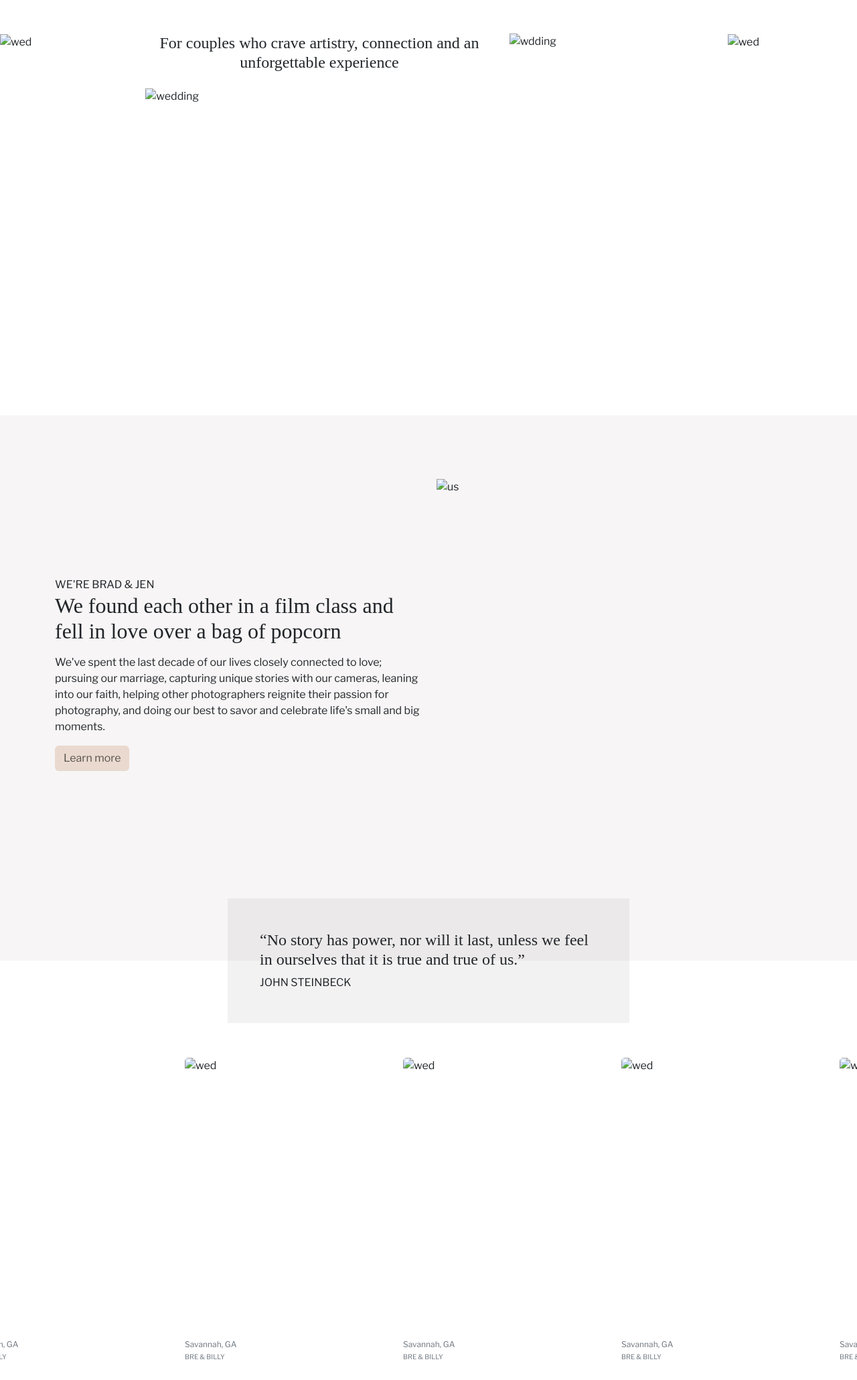
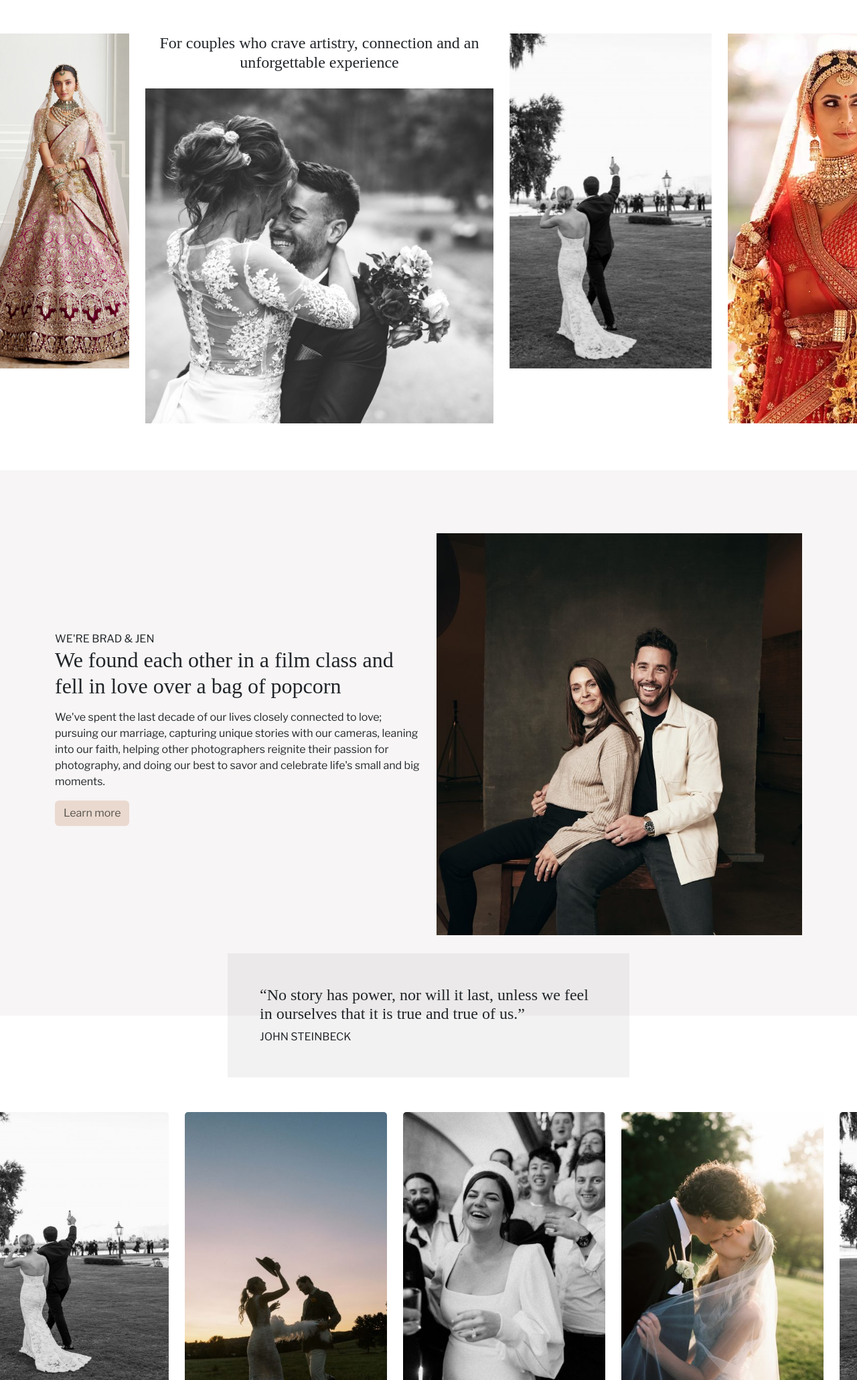
Before and after one commit to PhurbuChoedon/wedding, a plain HTML site: page index.html in a window 1280 px wide. Shown: the part 740-2800 px from the top of the page at 67% size. Drawn offline with nearby package versions, Linux system fonts and the light colour scheme; a web font is replaced by a local one.

Commit message:
Update index.html
change path of img

```diff
--- a/index.html
+++ b/index.html
@@ -76,32 +76,32 @@
     <div class="gallery-section overflow-hidden py-70">
             <div class="row flex-nowrap">
               <div class="col-2">
-                  <img src="./assets/img/img1.webp" class="w-100 gallery object-cover" alt="wed">
+                  <img src="img1.webp" class="w-100 gallery object-cover" alt="wed">
               </div>
                   <div class="col-5">
                     <h4 class="text-center mb-4">For couples who crave artistry, connection and an unforgettable experience</h4>
-                    <img src="assets/img/img7.jpeg" class="w-100 object-cover gallery" alt="wedding">
+                    <img src="img7.jpeg" class="w-100 object-cover gallery" alt="wedding">
                   </div>
                   <div class="col-3">
                     <div id="carouselExampleCaptions" class="carousel w-100" data-bs-ride="carousel">
                       <div class="carousel-inner">
                         <div class="carousel-item active gallery" data-bs-interval="1000">
-                          <img src="assets/img/img2.webp" class="d-block w-100 h-100 object-cover" alt="wedding">
+                          <img src="img2.webp" class="d-block w-100 h-100 object-cover" alt="wedding">
                         </div>
                         <div class="carousel-item gallery" data-bs-interval="2000">
-                          <img src="assets/img/img3.jpeg" class="d-block w-100 h-100 object-cover" alt="wedding">
+                          <img src="img3.jpeg" class="d-block w-100 h-100 object-cover" alt="wedding">
                         </div>
                         <div class="carousel-item gallery" data-bs-interval="3000">
-                          <img src="assets/img/wed1.jpeg" class="d-block w-100 h-100 object-cover" alt="wdding">
+                          <img src="wed1.jpeg" class="d-block w-100 h-100 object-cover" alt="wdding">
                         </div>
                         <div class="carousel-item gallery" data-bs-interval="4000">
-                          <img src="assets/img/img6.jpeg" class="d-block w-100 object-cover" alt="wedding">
+                          <img src="img6.jpeg" class="d-block w-100 object-cover" alt="wedding">
                         </div>
                       </div>
                     </div>
                   </div>
                   <div class="col-3">
-                    <img src="./assets/img/img4.webp" class="w-100 h-100 object-cover gallery" alt="wed">
+                    <img src="img4.webp" class="w-100 h-100 object-cover gallery" alt="wed">
                 </div>
             </div>
     </div>
@@ -118,7 +118,7 @@
           </div>
           <div class=" col-12 col-md-6">
             <div class="img-box">
-              <img src="/assets/img/us.jpeg" class="w-100 h-100 object-cover img-fluid" alt="us">
+              <img src="us.jpeg" class="w-100 h-100 object-cover img-fluid" alt="us">
             </div>
           </div>
         </div>
@@ -134,7 +134,7 @@
           <div class="col-3 slide">
             <div class="card border-width">
               <div class="card-img">
-                <img src="/assets/img/wed1.jpeg" class="card-img-top w-100 h-100" alt="wed">
+                <img src="wed1.jpeg" class="card-img-top w-100 h-100" alt="wed">
               </div>
               <div class="card-body px-0">
                 <span class="text-secondary fs-12">Savannah, GA</span>
@@ -148,7 +148,7 @@
           <div class="col-3 slide">
             <div class="card border-width">
               <div class="card-img">
-                <img src="/assets/img/wed2.jpeg" class="card-img-top object-cover w-100 h-100" alt="wed">
+                <img src="wed2.jpeg" class="card-img-top object-cover w-100 h-100" alt="wed">
               </div>
               <div class="card-body px-0">
                 <span class="text-secondary fs-12">Savannah, GA</span>
@@ -162,7 +162,7 @@
           <div class="col-3 slide">
             <div class="card border-width">
               <div class="card-img">
-                <img src="/assets/img/wed3.jpeg" class="card-img-top object-cover h-100 w-100" alt="wed">
+                <img src="wed3.jpeg" class="card-img-top object-cover h-100 w-100" alt="wed">
               </div>
               <div class="card-body px-0">
                 <span class="text-secondary fs-12">Savannah, GA</span>
@@ -176,7 +176,7 @@
           <div class="col-3 slide">
             <div class="card border-width">
               <div class="card-img">
-                <img src="/assets/img/wed4.jpeg" class="card-img-top object-cover w-100 h-100" alt="wed">
+                <img src="wed4.jpeg" class="card-img-top object-cover w-100 h-100" alt="wed">
               </div>
               <div class="card-body px-0">
                 <span class="text-secondary fs-12">Savannah, GA</span>
@@ -190,7 +190,7 @@
           <div class="col-3 slide">
             <div class="card border-width">
               <div class="card-img">
-                <img src="/assets/img/wed1.jpeg" class="card-img-top w-100 h-100" alt="wed">
+                <img src="wed1.jpeg" class="card-img-top w-100 h-100" alt="wed">
               </div>
               <div class="card-body px-0">
                 <span class="text-secondary fs-12">Savannah, GA</span>
@@ -204,7 +204,7 @@
           <div class="col-3 slide">
             <div class="card border-width">
               <div class="card-img">
-                <img src="/assets/img/wed2.jpeg" class="card-img-top object-cover w-100 h-100" alt="wed">
+                <img src="wed2.jpeg" class="card-img-top object-cover w-100 h-100" alt="wed">
               </div>
               <div class="card-body px-0">
                 <span class="text-secondary fs-12">Savannah, GA</span>
@@ -218,7 +218,7 @@
           <div class="col-3 slide">
             <div class="card border-width">
               <div class="card-img">
-                <img src="/assets/img/wed3.jpeg" class="card-img-top object-cover h-100 w-100" alt="wed">
+                <img src="wed3.jpeg" class="card-img-top object-cover h-100 w-100" alt="wed">
               </div>
               <div class="card-body px-0">
                 <span class="text-secondary fs-12">Savannah, GA</span>
@@ -232,7 +232,7 @@
           <div class="col-3 slide">
             <div class="card border-width">
               <div class="card-img">
-                <img src="/assets/img/wed4.jpeg" class="card-img-top object-cover w-100 h-100" alt="wed">
+                <img src="wed4.jpeg" class="card-img-top object-cover w-100 h-100" alt="wed">
               </div>
               <div class="card-body px-0">
                 <span class="text-secondary fs-12">Savannah, GA</span>
@@ -250,7 +250,7 @@
         <div class="row">
           <div class="col-12 col-md-6">
             <div class="img-box mb-3">
-              <img src="/assets/img/us1.jpeg" class="w-100 h-100 object-cover img-fluid" alt="us">
+              <img src="us1.jpeg" class="w-100 h-100 object-cover img-fluid" alt="us">
             </div>
           </div>
           <div class="col-12 col-md-6">
@@ -270,7 +270,7 @@
         <div class="col-12 col-md-4 bg-gray-100">
           <div class="p-70">
             <div class="logo mb-3">
-              <a class="navbar-brand" href="#"><img src="./assets/img/logo.png" class="w-100 h-100 object-cover" alt=""></a>
+              <a class="navbar-brand" href="#"><img src=".logo.png" class="w-100 h-100 object-cover" alt=""></a>
             </div>
             <p class="mb-3 fs-12">
               BASED IN NASHVILLE, TN CAPTURING STORIES WORLDWIDE
```
